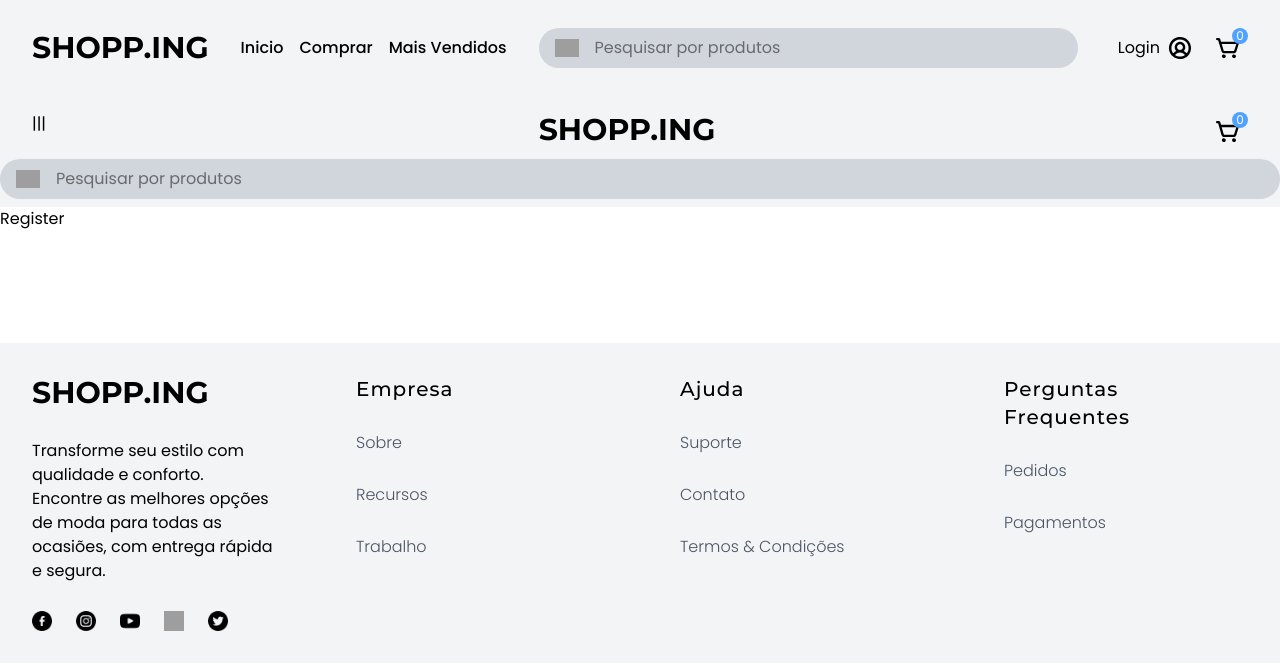
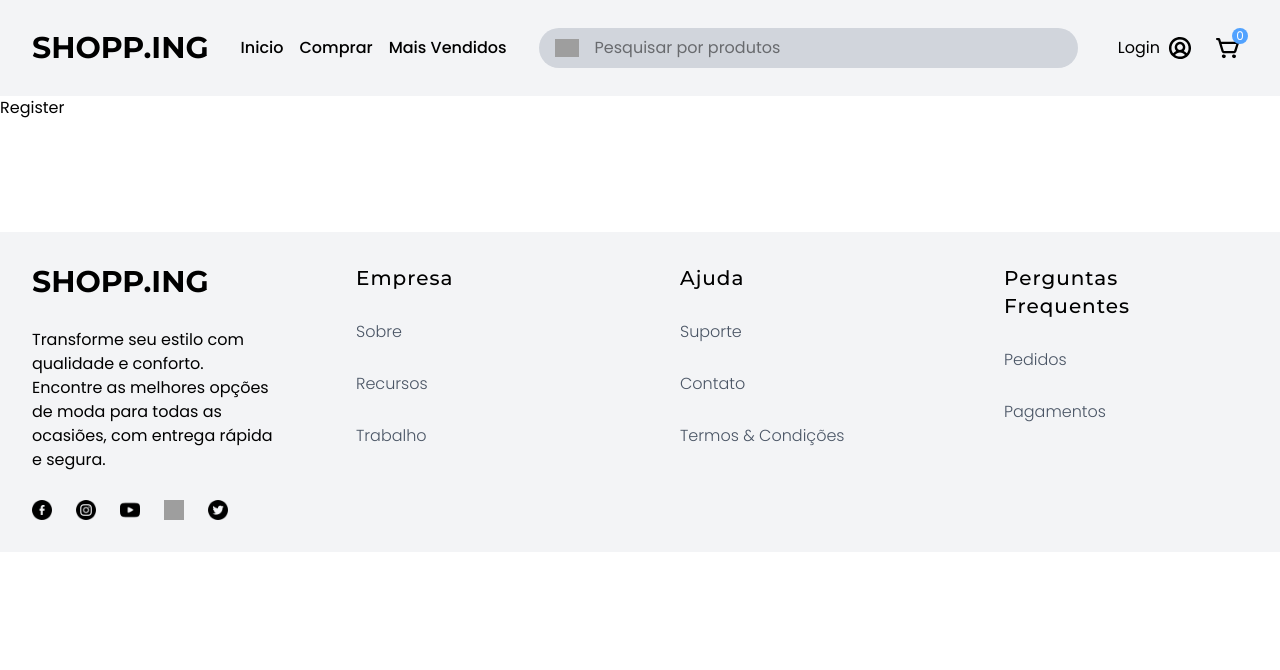
Before and after one commit to ThiagoTey/new-ecommerce, a Next.js app: page /register in a window 1280 px wide. Shown: the top 670 px of the page. Built offline with nearby package versions, Linux system fonts and the light colour scheme; grey boxes are pictures that could not be loaded.

Commit message:
Modificações no NavBar

```diff
--- a/src/components/layout/Navbar.tsx
+++ b/src/components/layout/Navbar.tsx
@@ -10,7 +10,7 @@ const Navbar = () => {
   return (
     <nav className="bg-gray-100">
       {/* Desktop */}
-      <Container className="w-full h-24  items-center gap-x-8 hidden md:flex">
+      <Container className="w-full h-24 items-center gap-x-8 hidden lg:flex">
         <div>
           <Logo />
         </div>
@@ -23,7 +23,8 @@ const Navbar = () => {
         <NavIcons />
       </Container>
       {/* Mobile */}
-      <Container className="pt-4">
+      <div className="lg:hidden">
+        <Container className="pt-4 ">
           <div className="flex justify-between">
             {/* Hamburguer */}
             <div> ||| </div>
@@ -37,6 +38,7 @@ const Navbar = () => {
         <div className="py-2">
           <Search />
         </div>
+      </div>
     </nav>
   );
 };
--- a/src/components/layout/Search.tsx
+++ b/src/components/layout/Search.tsx
@@ -5,23 +5,10 @@ import Image from "next/image";
 import React from "react";
 
 const Search = () => {
-  const { width } = useWindowSize();
 
-  if (width < 768)
-    return (
-      <form className="flex items-center justify-between gap-2 md:gap-4 border-gray-300 border py-2 px-4 flex-1">
-        <input
-          type="text"
-          name="name"
-          placeholder="Pesquisar por produtos"
-          className="flex-1 bg-transparent outline-none"
-        />
-        <Image width={24} height={24} src={"/search.png"} alt="searchImage" />
-      </form>
-    );
 
   return (
-    <form className="flex items-center justify-between gap-2  md:gap-4 bg-gray-300 py-2 px-4 rounded-4xl flex-1">
+    <form className="flex items-center justify-between gap-2  md:gap-4 border-gray-300 border lg:border-0 lg:bg-gray-300 py-2 px-4 lg:rounded-4xl flex-1">
       <Image width={24} height={24} src={"/search.png"} alt="searchImage" />
       <input
         type="text"
```
Lines whose indentation alone changed are shown as unchanged.
